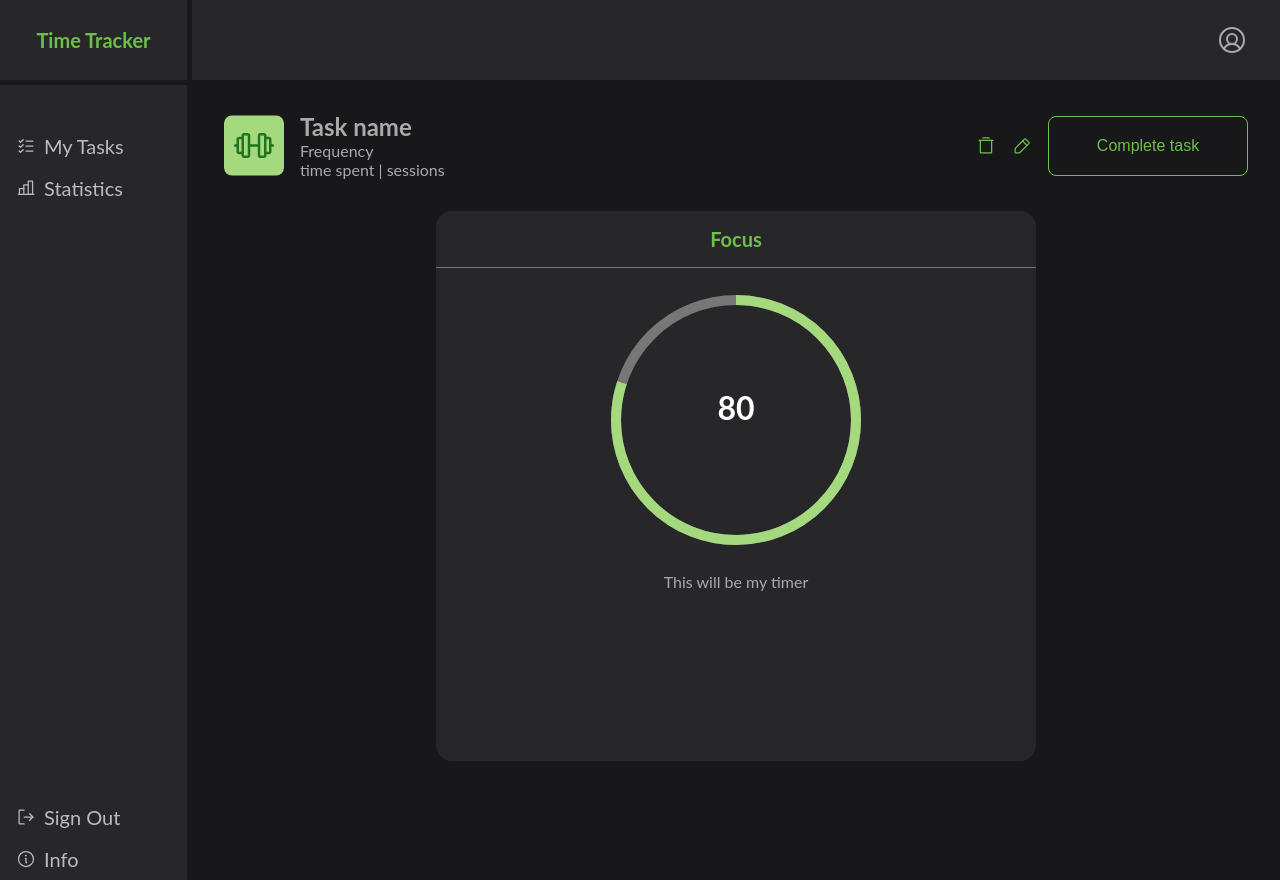
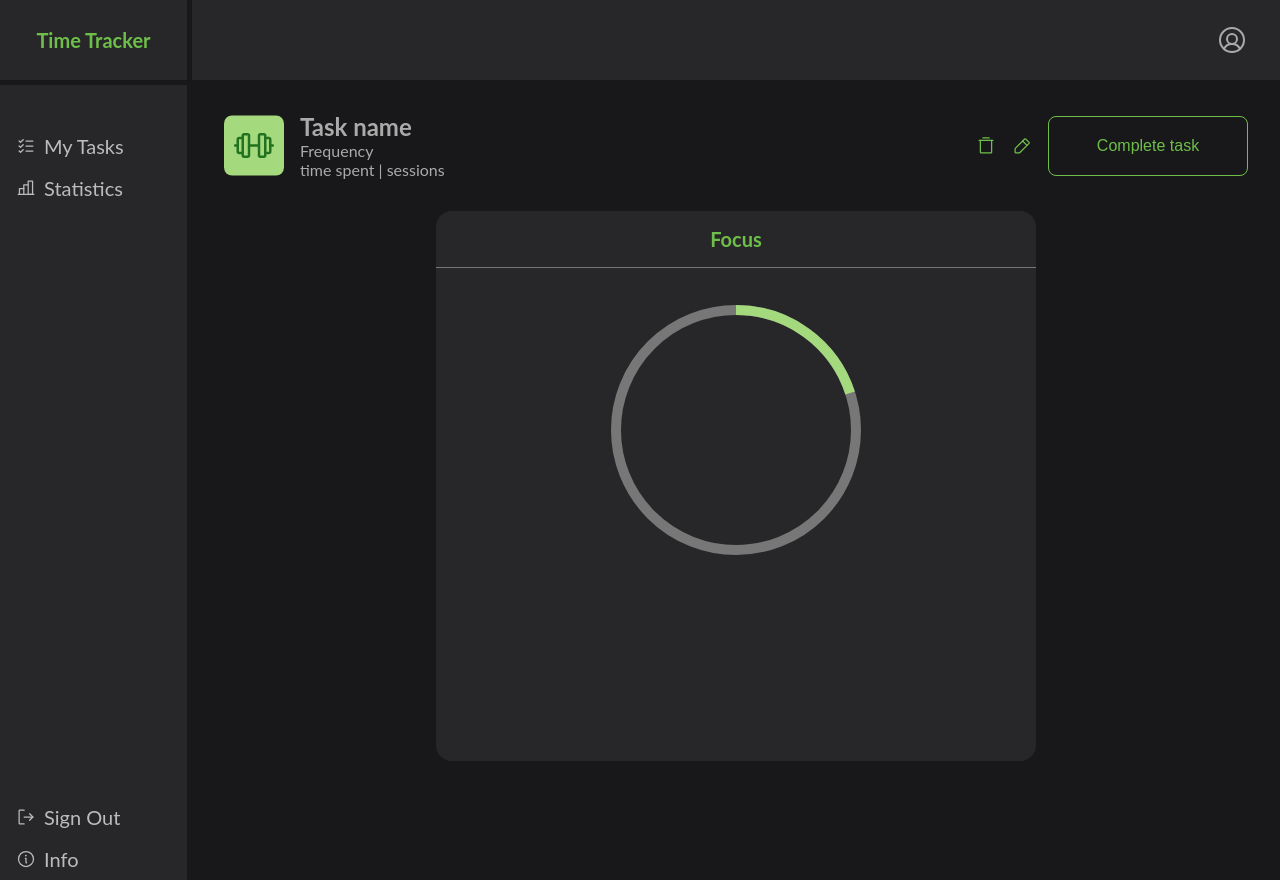
Before and after one commit to bruflor/pomodoro-js, a React (Vite) app: page /task in a window 1280 px wide. Built offline with nearby package versions, Linux system fonts and the light colour scheme.

Commit message:
progressBar final

```diff
--- a/package.json
+++ b/package.json
@@ -10,7 +10,6 @@
   "dependencies": {
     "@types/styled-components": "^5.1.25",
     "phosphor-react": "^1.4.1",
-    "react": "^18.0.0",
     "react-circular-progressbar": "^2.1.0",
     "react-dom": "^18.0.0",
     "react-move": "^6.5.0",
--- a/src/components/Clock/Clock.tsx
+++ b/src/components/Clock/Clock.tsx
@@ -1,6 +1,7 @@
 import "react-circular-progressbar/dist/styles.css";
 import { ProgressBar } from "./ProgressBar/ProgressBar";
 import { ClockContainer } from "./style";
+import { MyTimer } from "./Timer/Timer";
 
 export const Clock = () => {
   return (
@@ -8,12 +9,13 @@ export const Clock = () => {
       {/* the progress will be equal to my timer value */}
       <ProgressBar
         size={250}
-        progress={80}
+        progress={20}
         strokeWidth={10}
         circleOneStroke={"#777777"}
         circleTwoStroke={"#A4D97E"}
+        text=""
       />
-      <div> This will be my timer </div>
+      <MyTimer />
     </ClockContainer>
   );
 };
--- a/src/components/Clock/ProgressBar/ProgressBar.tsx
+++ b/src/components/Clock/ProgressBar/ProgressBar.tsx
@@ -7,13 +7,20 @@ interface ProgressBarProps {
   strokeWidth: number;
   circleOneStroke: string;
   circleTwoStroke: string;
+  text: string;
 }
 export const ProgressBar = (props: ProgressBarProps) => {
   const [offset, setOffset] = useState(0);
   const circleRef = useRef<any>(null);
 
-  const { size, progress, strokeWidth, circleOneStroke, circleTwoStroke } =
-    props;
+  const {
+    size,
+    progress,
+    strokeWidth,
+    circleOneStroke,
+    circleTwoStroke,
+    text,
+  } = props;
 
   const center = size / 2;
   const radius = size / 2 - strokeWidth / 2;
@@ -51,7 +58,7 @@ export const ProgressBar = (props: ProgressBarProps) => {
           strokeDashoffset={offset}
         ></circle>
         <text x={center} y={center} className="percentage">
-          {progress}
+          {text}
         </text>
       </svg>
     </MainContainer>
--- /dev/null
+++ b/src/components/Clock/Timer/Timer.tsx
@@ -0,0 +1,3 @@
+export const MyTimer = () => {
+  return <div></div>;
+};
```
Also changed, not shown: 1 other file (tests, documents, lock files or other folders).
